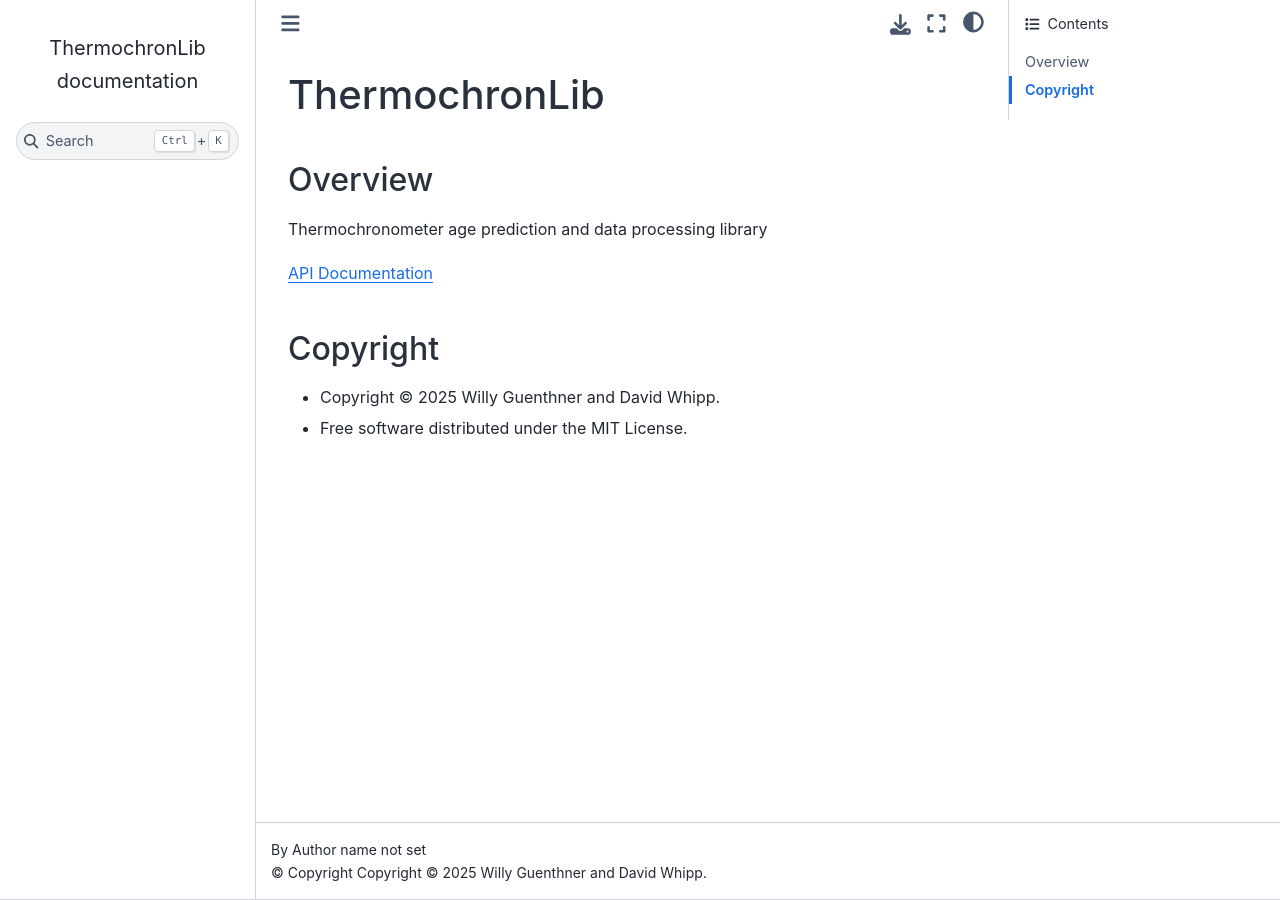
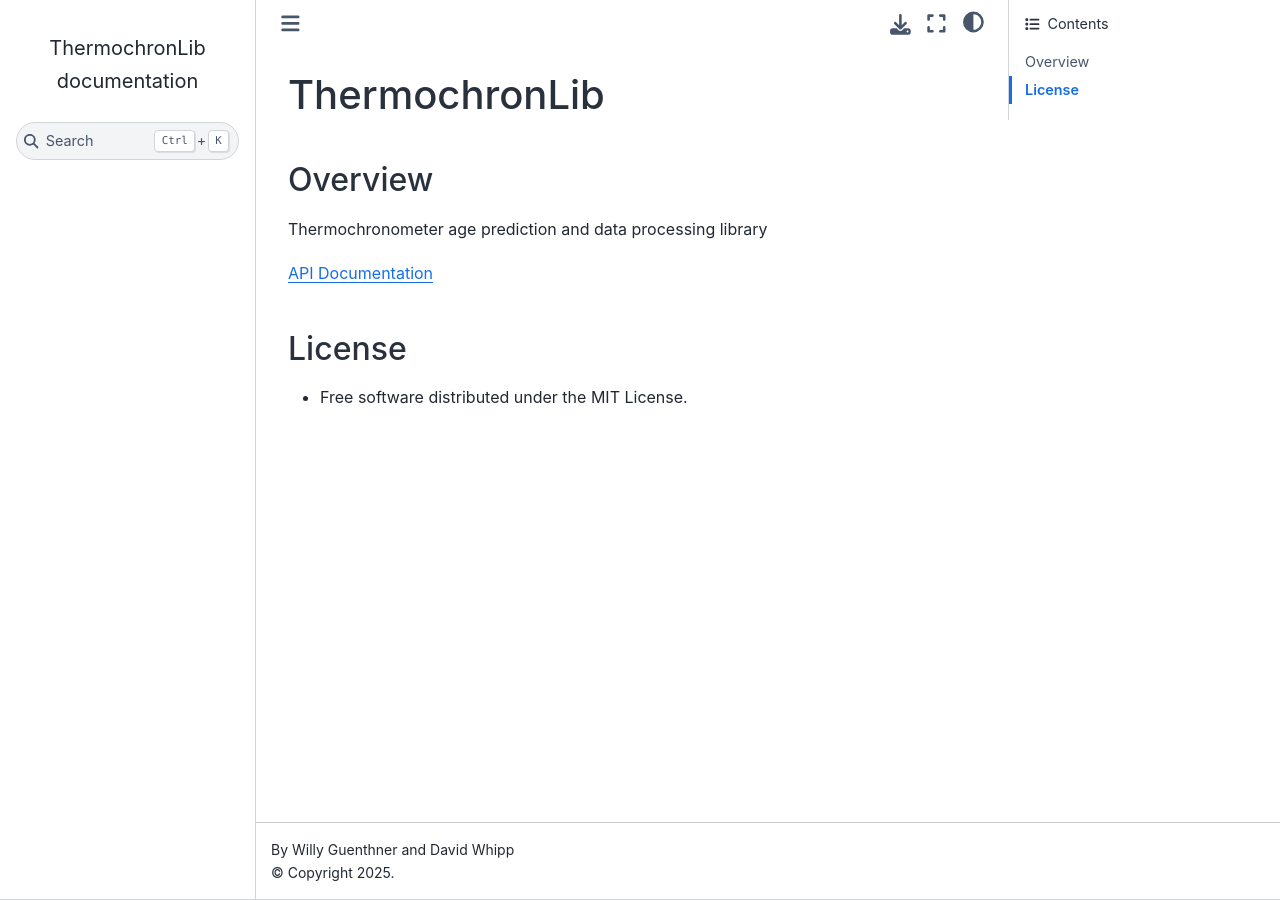
Before and after one commit to HUGG/ThermoPy, a Sphinx documentation site: the page built from docs/index.md, in a window 1280 px wide. Built offline with Sphinx 7.4.7 and the Sphinx Book theme 1.1.4, drawn with Linux system fonts in a browser that asks for light colours; pages that are not in the unit, such as notebooks, are missing from menus.

Commit message:
Configure copyright info

````diff
--- a/docs/conf.py
+++ b/docs/conf.py
@@ -21,7 +21,8 @@ master_doc = "index"
 
 # General information about the project.
 project = "ThermochronLib"
-copyright = "Copyright © 2025 Willy Guenthner and David Whipp"
+author = "Willy Guenthner and David Whipp"
+copyright = "2025"
 html_show_sphinx = False
 
 # The version info for the project you're documenting, acts as replacement for
--- a/docs/index.md
+++ b/docs/index.md
@@ -6,9 +6,8 @@ Thermochronometer age prediction and data processing library
 
 [API Documentation](./api/modules.rst)
 
-## Copyright
+## License
 
-- Copyright © 2025 Willy Guenthner and David Whipp.
 - Free software distributed under the MIT License.
 
 ```{toctree}
````
